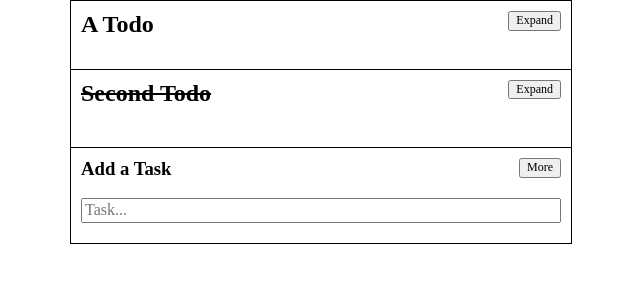
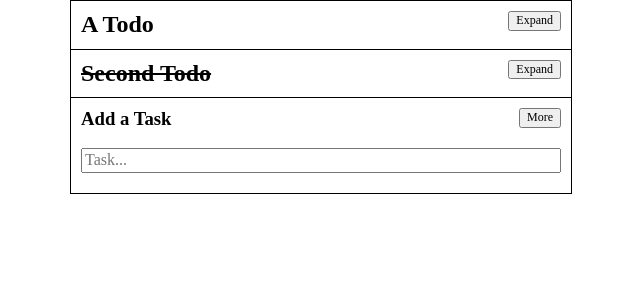
Before and after one commit to DamianDRuiz/toward, a React (Vite) app: page / in a window 1280 px wide. Shown: the top 300 px of the page, without its empty margins (319-959 px from the left). Built offline with nearby package versions, Linux system fonts and the light colour scheme.

Commit message:
Margins for items and input

```diff
--- a/src/components/TodoInput/TodoInput.module.scss
+++ b/src/components/TodoInput/TodoInput.module.scss
@@ -8,7 +8,6 @@
 
 .container {
   border-top: 1px solid #000;
-  margin-top: 10px;
   padding: 10px;
 
   h3 {
--- a/src/components/TodoItem/TodoItem.module.scss
+++ b/src/components/TodoItem/TodoItem.module.scss
@@ -12,6 +12,7 @@
 
   h2 {
     margin-top: 0;
+    margin-bottom: 0;
   }
 }
 
```
